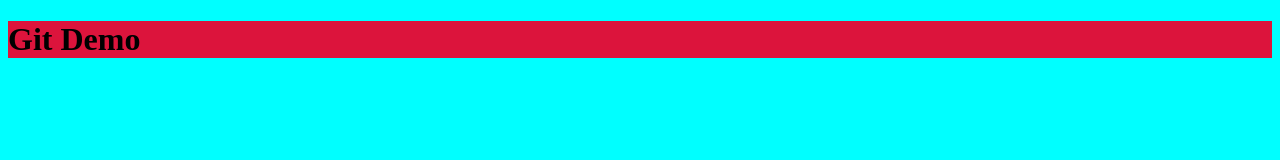
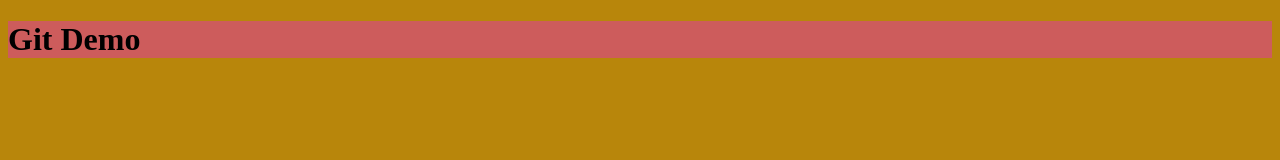
Before and after one commit to mahmoodhussam/icon-software-test, a plain HTML site: page index.html in a window 1280 px wide. Drawn offline with Linux system fonts and the light colour scheme.

Commit message:
change bg

```diff
--- a/style.css
+++ b/style.css
@@ -1,6 +1,6 @@
 body {
-  background-color: aqua;
+  background-color: darkgoldenrod;
 }
 h1 {
-  background-color: crimson;
+  background-color: indianred;
 }
```
